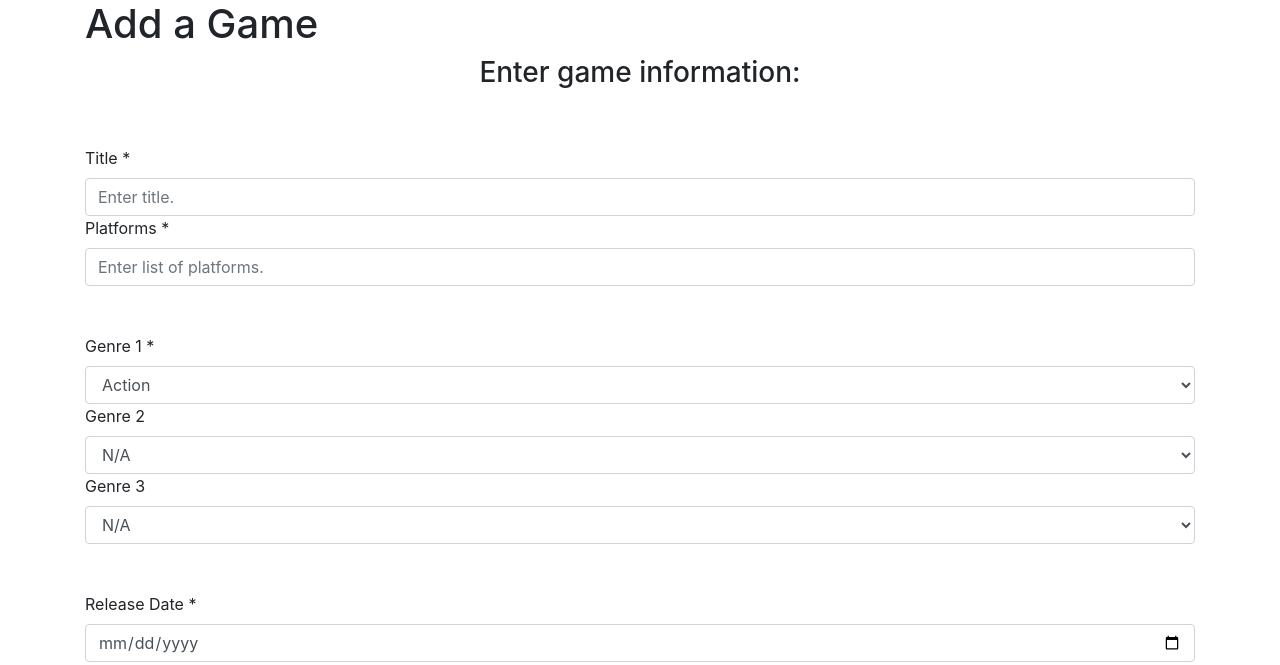
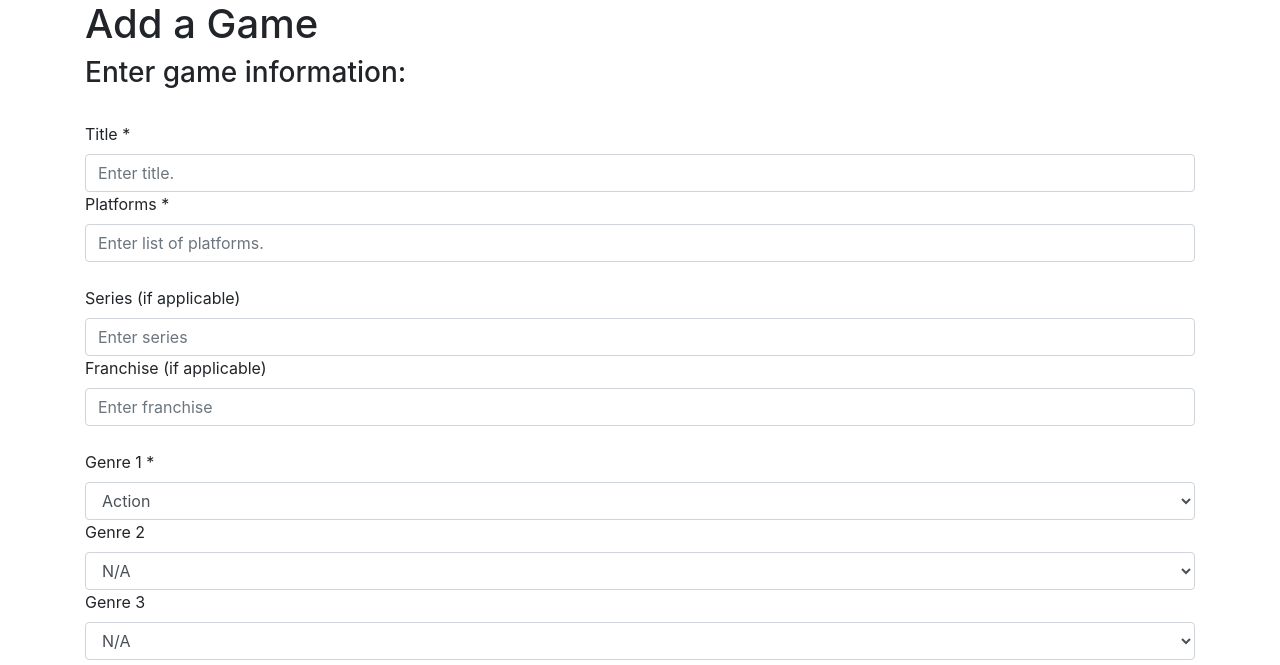
Before and after one commit to FernPerez/Video-Game-Blog, a Flask app: page /add-game in a window 1280 px wide. Shown: the part 56-721 px from the top of the page. Run offline with Flask 3, Linux system fonts and the light colour scheme; some libraries are stand-ins or nearby versions.

Commit message:
Created game model, database, and the functionality to add a game as well as upload its cover art

```diff
--- a/VG_Website/website/templates/addGame.html
+++ b/VG_Website/website/templates/addGame.html
@@ -2,10 +2,10 @@
 {% block title %}Add Game{% endblock %}
 {% block content %}
 <h1>Add a Game</h1>
-<form method="POST">
-    <h3 align="center">Enter game information:</h3>
+<form method="POST" enctype="multipart/form-data">
+    <h3 allign="center">Enter game information:</h3>
     <div class="form-group">
-        <br></br>
+        <br/>
         <label for="title">Title *</label>
         <input
             type="text"
@@ -22,13 +22,31 @@
             name="platforms"
             placeholder="Enter list of platforms."
         />
-        <br></br>
+        <br/>
+        <label for="series">Series (if applicable)</label>
+        <input
+            type="text"
+            class="form-control"
+            id="series"
+            name="series"
+            placeholder="Enter series"
+        />
+        <label for="franchise">Franchise (if applicable)</label>
+        <input
+            type="text"
+            class="form-control"
+            id="franchise"
+            name="franchise"
+            placeholder="Enter franchise"
+        />
+        <br/>
         <label for="genre1">Genre 1 *</label>
         <select class="form-control" name="genre1" id="genre1">
             <option value="Action">Action</option>
             <option value="Adventure">Adventure</option>
             <option value="Fighting">Fighting</option>
             <option value="Open World">Open World</option>
+            <option value="Platformer">Platformer</option>
             <option value="RPG">RPG</option>
             <option value="JRPG">JRPG</option>
             <option value="Sim">Simulation</option>
@@ -44,6 +62,7 @@
             <option value="Adventure">Adventure</option>
             <option value="Fighting">Fighting</option>
             <option value="Open World">Open World</option>
+            <option value="Platformer">Platformer</option>
             <option value="RPG">RPG</option>
             <option value="JRPG">JRPG</option>
             <option value="Sim">Simulation</option>
@@ -59,6 +78,7 @@
             <option value="Adventure">Adventure</option>
             <option value="Fighting">Fighting</option>
             <option value="Open World">Open World</option>
+            <option value="Platformer">Platformer</option>
             <option value="RPG">RPG</option>
             <option value="JRPG">JRPG</option>
             <option value="Sim">Simulation</option>
@@ -67,7 +87,7 @@
             <option value="Turn-based">Turn-based</option>
             <option value="Visual Novel">Visual Novel</option>
         </select>
-        <br></br>
+        <br/>
         <label for="releaseDate">Release Date *</label>
         <input
             type="date"
@@ -89,7 +109,7 @@
             id="dateFinished"
             name="dateFinished"
         />
-        <br></br>
+        <br/>
         <label for="description">Description</label>
         <textarea
             type="text"
@@ -110,7 +130,7 @@
             placeholder="0"
             value="0"
         />
-        <br></br>
+        <br/>
         <label for="gameCover">Game Cover</label>
         <input
             type="file"
@@ -118,9 +138,9 @@
             id="gameCover"
             name="gameCover"
         />
-        <br></br>
+        <br/>
     </div>
     <button type="submit" class="btn btn-primary">Submit</button>
-    <br></br>
+    <br/>
 </form>
 {% endblock %}
--- a/VG_Website/website/views.py
+++ b/VG_Website/website/views.py
@@ -1,4 +1,10 @@
-from flask import Blueprint, render_template, request, flash
+from flask import Blueprint, render_template, request, flash, current_app
+from .models import Game
+from . import db
+from werkzeug.utils import secure_filename
+import uuid as uuid
+import os
+from datetime import datetime
 
 views = Blueprint('views', __name__)
 
@@ -16,6 +22,8 @@ def addGame():
     if request.method == 'POST':
         title = request.form.get('title')
         platforms = request.form.get('platforms')
+        series = request.form.get('series')
+        franchise = request.form.get('franchise')
         genre1 = request.form.get('genre1')
         genre2 = request.form.get('genre2')
         genre3 = request.form.get('genre3')
@@ -24,13 +32,36 @@ def addGame():
         dateFinished = request.form.get('dateFinished')
         description = request.form.get('description')
         score = request.form.get('score')
-        gameCover = request.form.get('gameCover')
+        gameCover = request.files.get('gameCover')
 
+        releaseDate = datetime.strptime(releaseDate, '%Y-%m-%d')
+        releaseDate = releaseDate.date()
+        dateStarted = datetime.strptime(dateStarted, '%Y-%m-%d')
+        dateStarted = dateStarted.date()
+        dateFinished = datetime.strptime(dateFinished, '%Y-%m-%d')
+        dateFinished = dateFinished.date()
+
+        # Convert blanks to None (NULL in db)
+        if series == '':
+            series = None
+        if franchise == '':
+            franchise == None
+        if genre2 == 'N/A':
+            genre2 = None
+        if genre3 == 'N/A':
+            genre3 = None
+        if gameCover == '':
+            gameCover = None
+        else:
+            gameCoverName = secure_filename(gameCover.filename)
+            gameCoverName = str(uuid.uuid1()) + "_" + gameCoverName
+
+        # Check validity of inputs and flash messages
         if len(title) < 1:
             flash("Title must be greater than 1 character.", category='error')
         elif len(platforms) < 1:
             flash("Platforms entry must be at least 1 character.", category='error')
-        elif genre2 == genre1 or genre3 == genre1 or (genre2 == genre3 and genre2 != "N/A"):
+        elif genre2 == genre1 or genre3 == genre1 or (genre2 == genre3 and genre2 != None):
             flash("Cannot have two of the same genre.", category='error')
         elif releaseDate == '':
             flash('Must enter release date.', category='error')
@@ -41,7 +72,28 @@ def addGame():
         else:
             #add game to db
             print(data)
+            print(gameCover)
+            print(os.getcwd())
+            new_game = Game(
+                title = title,
+                platforms = platforms,
+                series = series,
+                franchise = franchise,
+                genre1 = genre1,
+                genre2 = genre2,
+                genre3 = genre3,
+                releaseDate = releaseDate,
+                dateStarted = dateStarted,
+                dateFinished = dateFinished,
+                description = description,
+                score = score,
+                gameCover = gameCoverName
+            )
+            gameCover.save(os.path.join(current_app.config["UPLOAD_FOLDER"], gameCoverName))
+            db.session.add(new_game)
+            db.session.commit()
             flash('Game added!', category='success')
+
 
 
     return render_template("addGame.html")
```
Also changed, not shown: VG_Website/website/__init__.py (+20 -0 lines), VG_Website/website/models.py (+18 -0 lines), VG_Website/instance/database.db (added), VG_Website/website/static/images/f03a539d-356c-11ee-ace7-8cb87ec813e6_megamanx3-sq-1643141559155.jpg (added).
